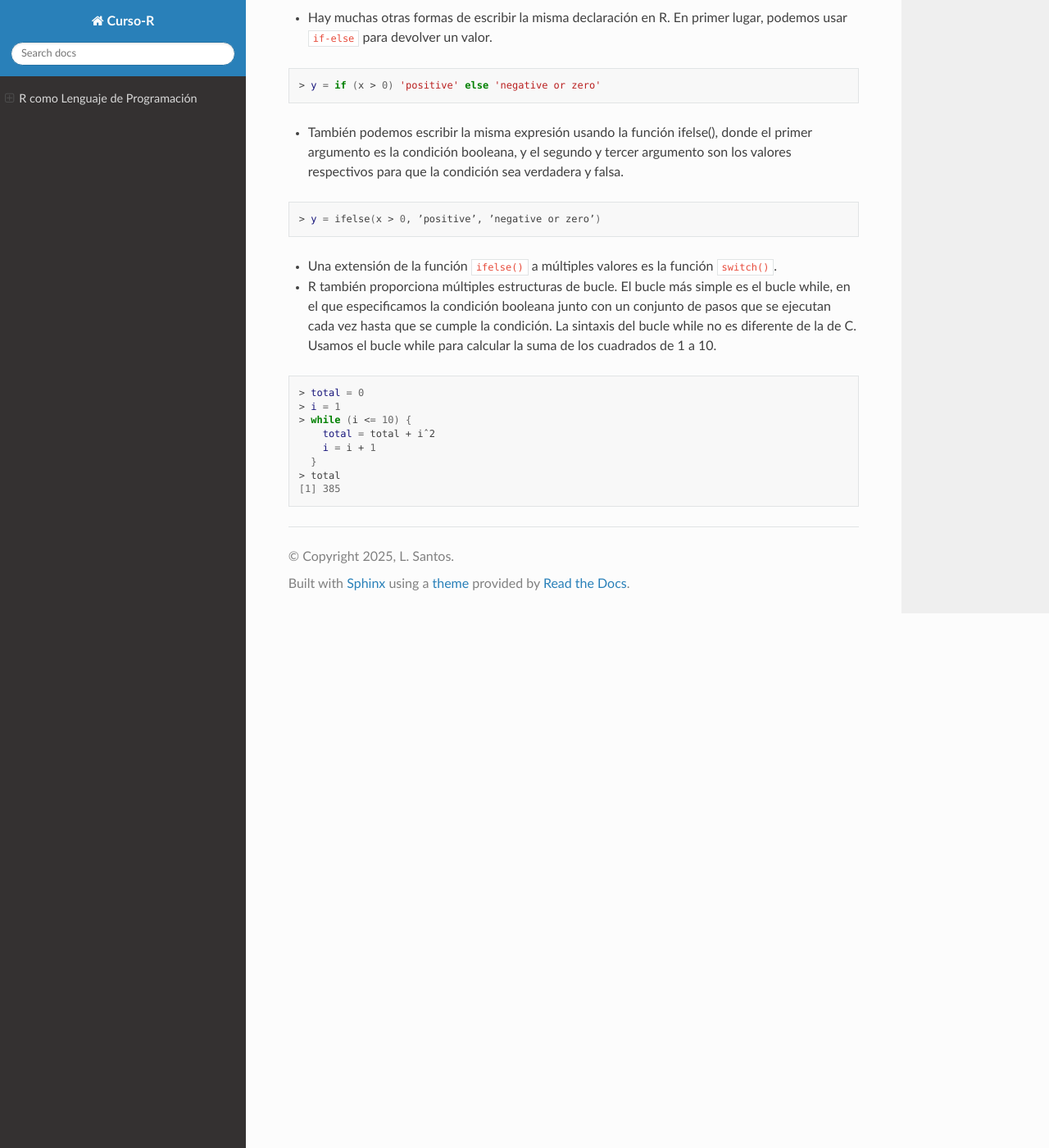
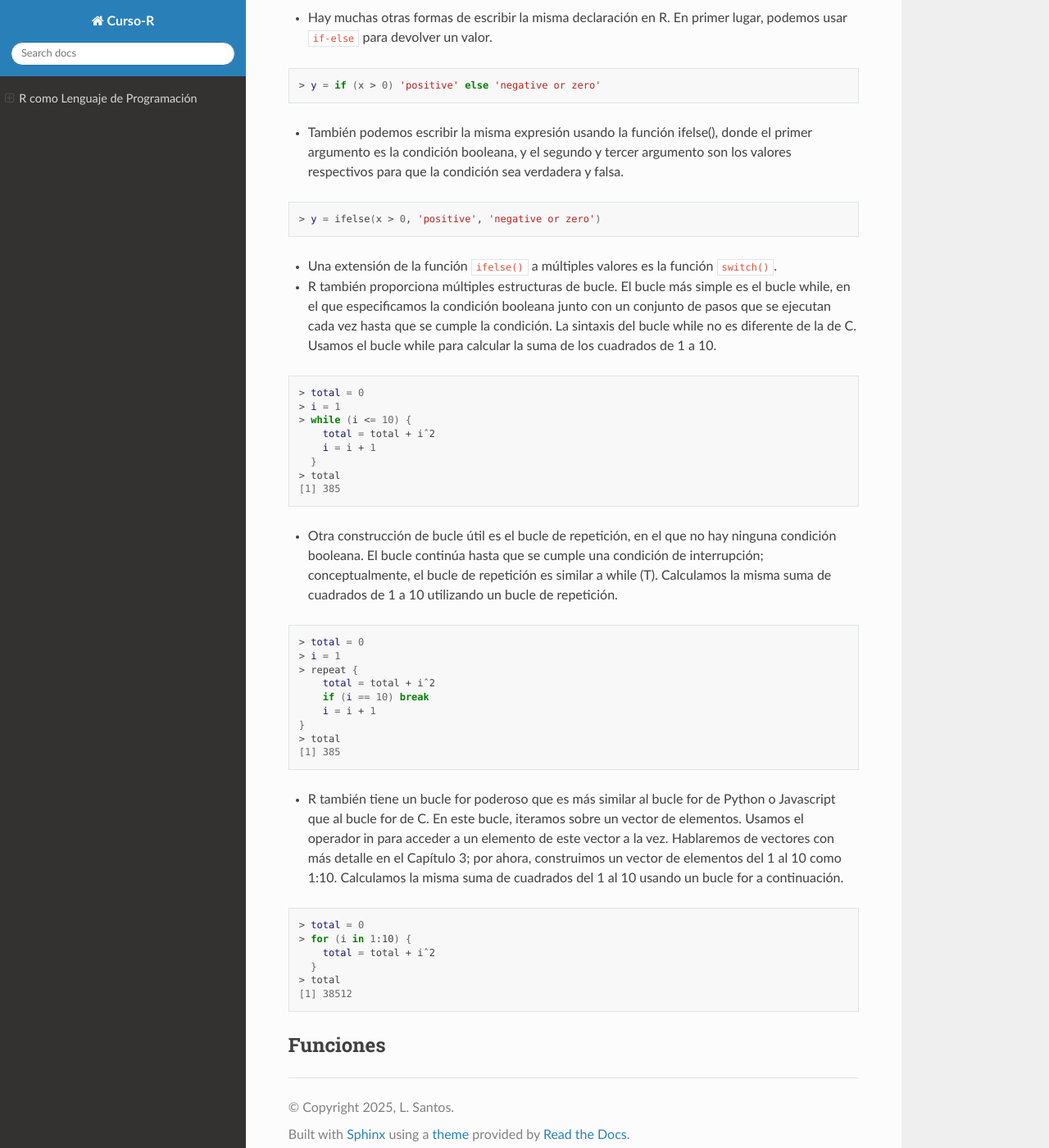
Before and after one commit to matecom57/santosg57-curso-r, a Sphinx documentation site: the page built from docs/source/Clase-03/clase-03.rst, in a window 1280 px wide and 1400 px high, scrolled down 4835 px. Shown: the whole window at 82% size. Built offline with Sphinx 7.4.7 and the Read the Docs theme 3.1.0, drawn with Linux system fonts in a browser that asks for light colours.

Commit message:
Test comité

```diff
--- a/docs/source/Clase-03/clase-03.rst
+++ b/docs/source/Clase-03/clase-03.rst
@@ -220,7 +220,7 @@ Estructuras de Control
 
 .. code:: Bash
 
-   > y = ifelse(x > 0, ’positive’, ’negative or zero’)
+   > y = ifelse(x > 0, 'positive', 'negative or zero')
 
 * Una extensión de la función ``ifelse()`` a múltiples valores es la función ``switch()``.
 
@@ -236,3 +236,31 @@ Estructuras de Control
      }
    > total
    [1] 385
+
+* Otra construcción de bucle útil es el bucle de repetición, en el que no hay ninguna condición booleana. El bucle continúa hasta que se cumple una condición de interrupción; conceptualmente, el bucle de repetición es similar a while (T). Calculamos la misma suma de cuadrados de 1 a 10 utilizando un bucle de repetición.
+
+.. code:: Bash
+
+   > total = 0
+   > i = 1
+   > repeat {
+       total = total + iˆ2
+       if (i == 10) break
+       i = i + 1
+   }
+   > total
+   [1] 385
+
+* R también tiene un bucle for poderoso que es más similar al bucle for de Python o Javascript que al bucle for de C. En este bucle, iteramos sobre un vector de elementos. Usamos el operador in para acceder a un elemento de este vector a la vez. Hablaremos de vectores con más detalle en el Capítulo 3; por ahora, construimos un vector de elementos del 1 al 10 como 1:10. Calculamos la misma suma de cuadrados del 1 al 10 usando un bucle for a continuación.
+
+.. code:: Bash
+
+   > total = 0
+   > for (i in 1:10) {
+       total = total + iˆ2
+     }
+   > total
+   [1] 38512
+
+Funciones
+---------
```
